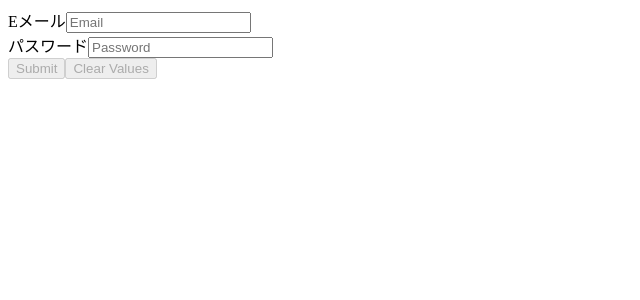
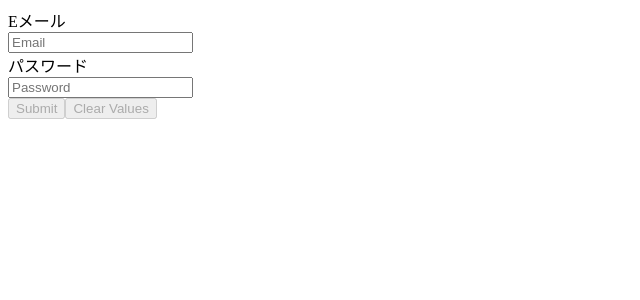
Before and after one commit to yumaeda/wine-shop-front, a React app: page /login in a window 1280 px wide. Shown: the top 300 px of the page, without its empty margins (0-640 px from the left). Built offline with nearby package versions, Linux system fonts and the light colour scheme.

Commit message:
Add validations to login page

```diff
--- a/src/components/contents/LoginForm.tsx
+++ b/src/components/contents/LoginForm.tsx
@@ -6,6 +6,8 @@
 import * as React from 'react'
 import { Field, InjectedFormProps, reduxForm } from 'redux-form'
 import { ILogin } from '../../interfaces/ILogin'
+import { email, required } from '../../validators'
+import RenderField from './RenderField'
 
 /**
  * LoginForm component
@@ -18,21 +20,23 @@ class LoginForm extends React.Component<InjectedFormProps<ILogin>> {
         return (
             <form onSubmit={this.props.handleSubmit}>
                 <div>
-                    <label>Eメール</label>
                     <Field
+                        label="Eメール"
                         name="email"
-                        component="input"
+                        component={RenderField}
                         type="text"
                         placeholder="Email"
+                        validate={[email, required]}
                     />
                 </div>
                 <div>
-                    <label>パスワード</label>
                     <Field
+                        label="パスワード"
                         name="password"
-                        component="input"
+                        component={RenderField}
                         type="text"
                         placeholder="Password"
+                        validate={[required]}
                     />
                 </div>
                 <div>
--- /dev/null
+++ b/src/components/contents/RenderField.tsx
@@ -0,0 +1,38 @@
+/**
+ * Renders field with a warning or error message
+ *
+ * @author Yukitaka Maeda [yumaeda@gmail.com]
+ */
+import * as React from 'react'
+import { WrappedFieldProps } from 'redux-form'
+
+/**
+ * Interface for RenderField component
+ */
+interface IRenderField extends WrappedFieldProps {
+    label: string
+    placeholder: string
+    type: string
+}
+
+/**
+ * RenderField component
+ */
+const SFCComponent: React.SFC<IRenderField> = props => (
+    <div>
+        <label>{props.label}</label>
+        <div>
+            <input {...props.input} placeholder={props.placeholder} type={props.type} />
+            {
+                props.meta.touched &&
+                (
+                    (props.meta.error && <span>{props.meta.error}</span>) ||
+                    (props.meta.warning && <span>{props.meta.warning}</span>)
+                )
+            }
+        </div>
+    </div>
+)
+
+const RenderField = React.memo(SFCComponent)
+export default RenderField
--- /dev/null
+++ b/src/validators/index.ts
@@ -0,0 +1,21 @@
+/**
+ * Validators for form fields
+ *
+ * @author Yukitaka Maeda [yumaeda@gmail.com]
+ */
+
+/**
+ * Validates whether the value is specified or not
+ */
+export const required = (value: string|number) =>
+    (value || typeof value === 'number') ?
+        undefined :
+        'Required'
+
+/**
+ * Validates whether the specified value is an email address
+ */
+export const email = (value: string) =>
+    (value && !/^[A-Z0-9._%+-]+@[A-Z0-9.-]+\.[A-Z]{2,6}$/i.test(value)) ?
+        'Invalid email address' :
+        undefined
```
